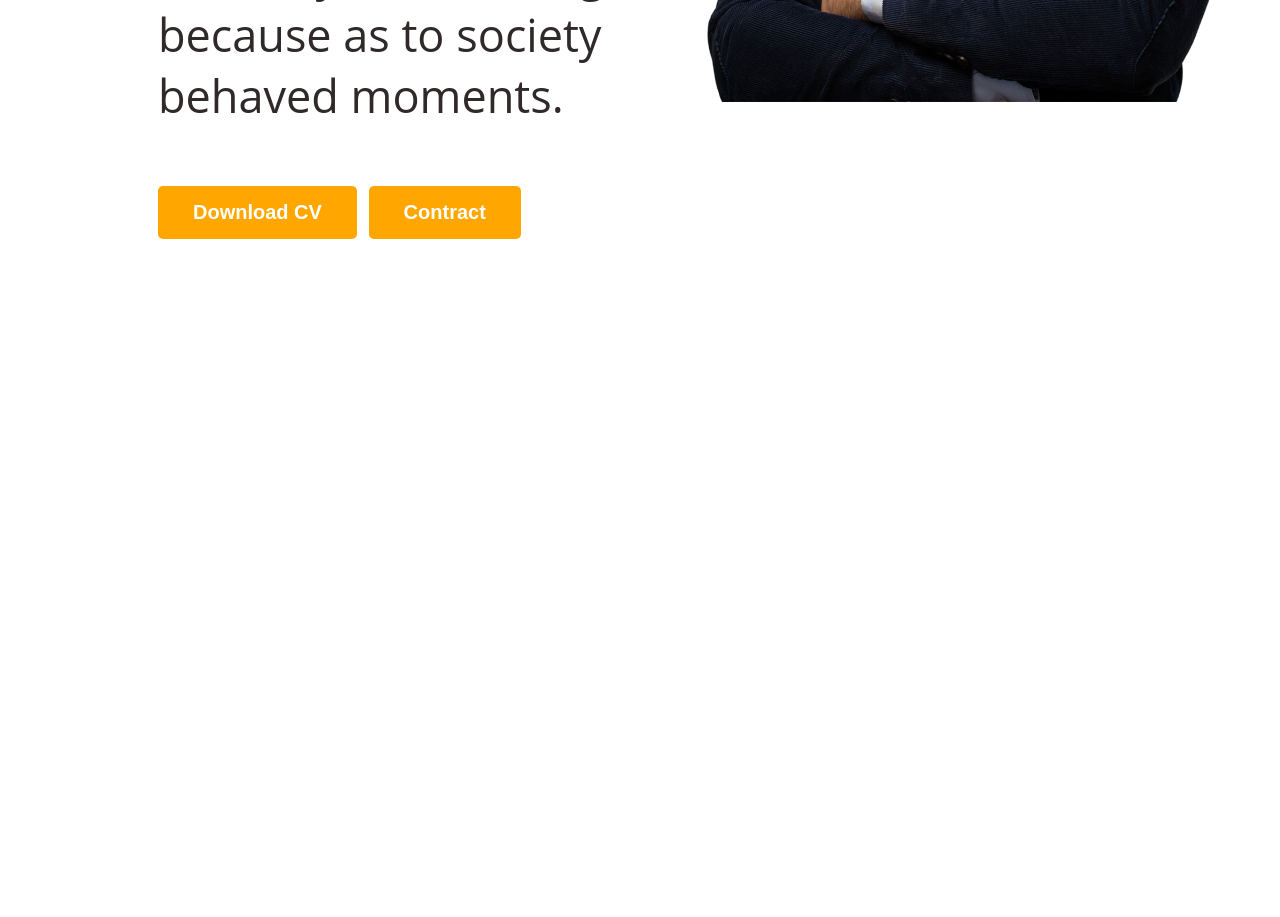
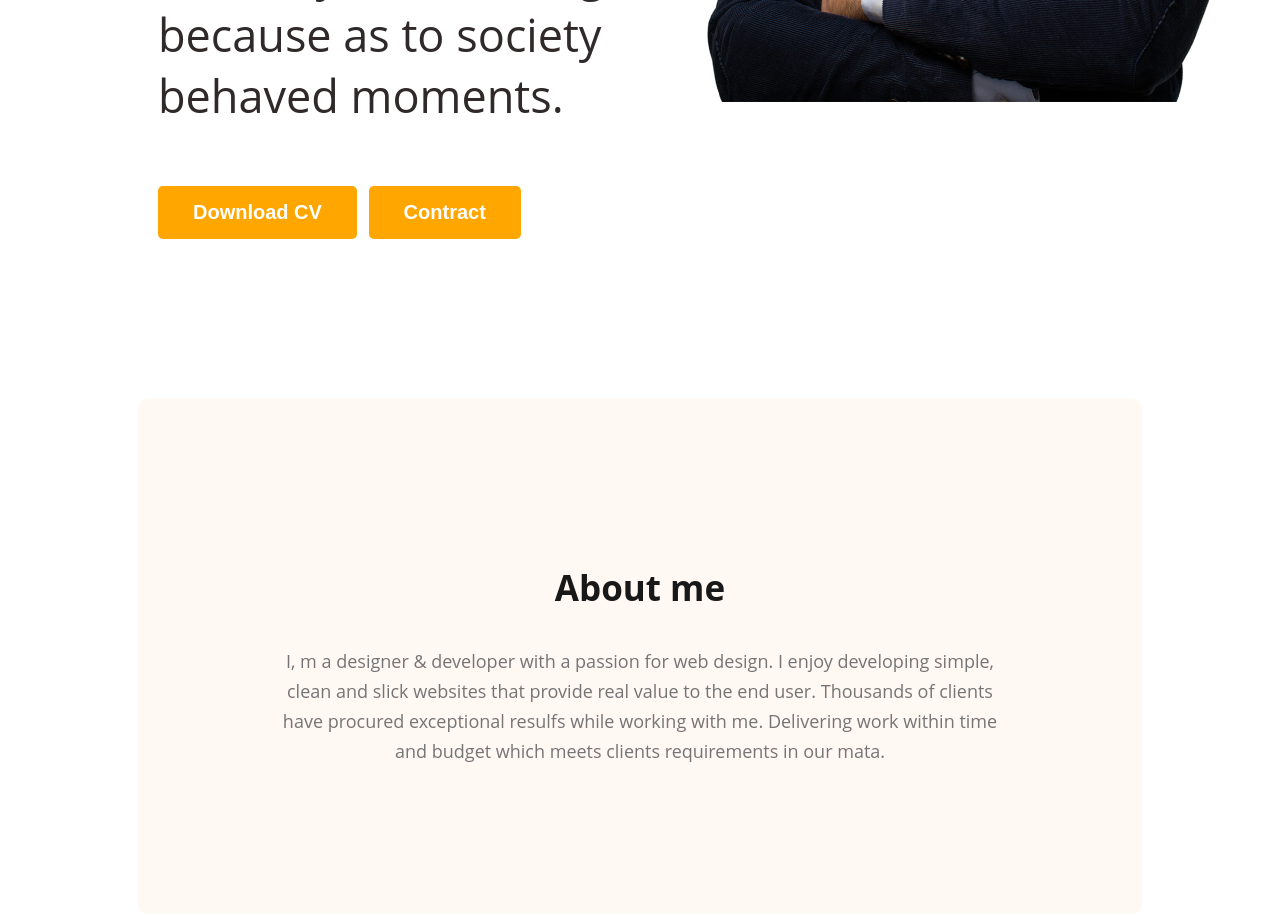
Before and after one commit to sajjad014/website-portfolio, a plain HTML site: page index.html in a window 1280 px wide. Shown: the part 884-1801 px from the top of the page. Before the commit the page ends 1161 px from the top, so only its background shows below. Drawn offline with Linux system fonts and the light colour scheme.

Commit message:
first commit

```diff
--- a/index.html
+++ b/index.html
@@ -30,10 +30,18 @@
                 <button class="btn-primary">Download CV </button>
                 <button class="btn-primary">Contract</button>
             </div>
-            <img class="profile-pic" src="images/hardy.png" alt="" srcset="">
+            <img class="profile-pic" src="images/hardy.png" alt="" srcset="";
         </div>
+
+
     </header>
     <main>
+        <section class="about">
+        <h3 class="section-tittle">About me</h3>
+        <section class="section-description">
+         <p>I, m a designer & developer with a passion for web design. I enjoy developing simple, clean and slick websites that provide real value to the end user. Thousands of clients have procured exceptional resulfs while working with me. Delivering work within time and budget which meets clients requirements in our mata.</p>
+        </section>
+        </section>
 
     </main>
     <footer>
--- a/style.css
+++ b/style.css
@@ -39,8 +39,8 @@ nav a{
 }
 .header{
     background-color: antiquewhite;
-  background-image: url('header_bg.png');
-  background-position: bottom;
+    background-image: url(header_bg.png);
+
 }
 
 .banner{
@@ -68,3 +68,27 @@ nav a{
     flex-shrink: 0;
     background-color: fill: rgba(253, 110, 10, 0.10);;
 }
+.section-tittle{
+    color: var(--dark-01, #181818);
+text-align: center;
+font-family: Open Sans;
+font-size: 35px;
+font-style: normal;
+font-weight: 700;
+line-height: normal;
+}
+.section-description{
+    color: var(--dark-03, #757575);
+    text-align: center;
+    font-family: Open Sans;
+    font-size: 18px;
+    font-style: normal;
+    font-weight: 400;
+    line-height: 30px;
+}
+.about{
+    padding:130px;
+    border-radius: 10px;
+    background-color: #fff8f3;
+    margin: 130px;
+}
```
